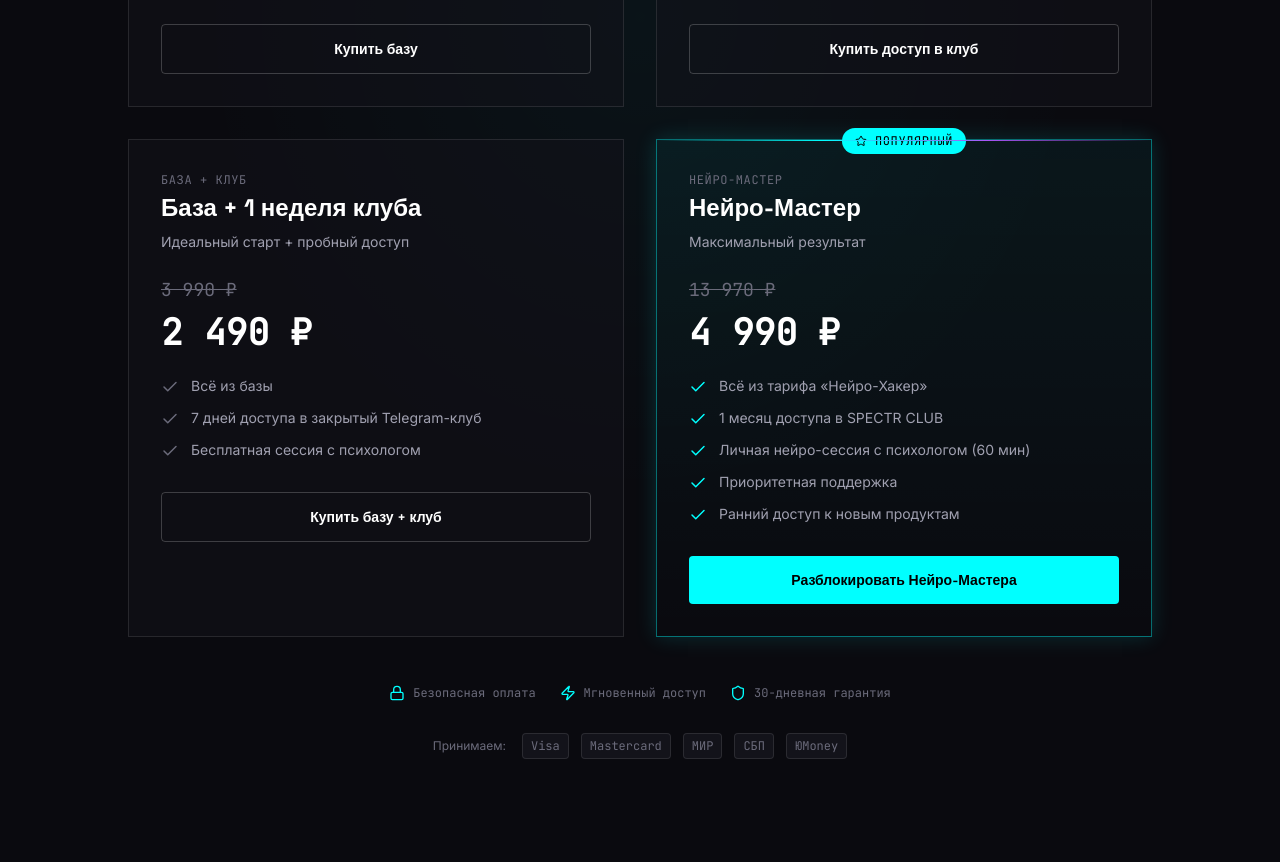
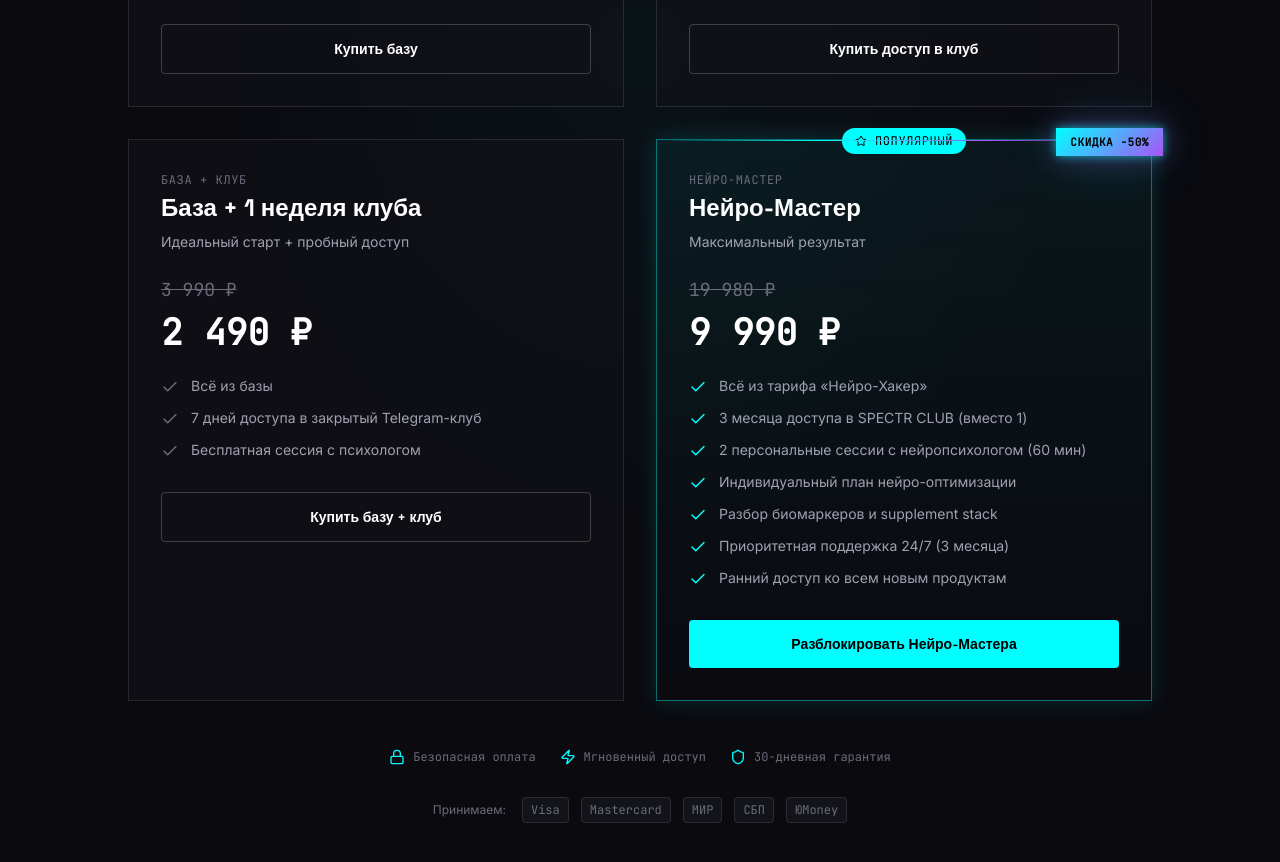
Before and after one commit to MIlkoss77/spectrmind.ru, a React (Vite) app: page / in a window 1280 px wide. Shown: the part 4980-5842 px from the top of the page. Built offline with nearby package versions, Linux system fonts and the light colour scheme.

Commit message:
feat: update Neuro-Master pricing card with 50% discount and neon glow badge

```diff
--- a/src/sections/Pricing.tsx
+++ b/src/sections/Pricing.tsx
@@ -56,16 +56,18 @@
   {
     name: 'Нейро-Мастер',
     nameEn: 'НЕЙРО-МАСТЕР',
-    price: '4 990',
-    oldPrice: '13 970',
+    price: '9 990',
+    oldPrice: '19 980',
     period: '',
     description: 'Максимальный результат',
     features: [
       'Всё из тарифа «Нейро-Хакер»',
-      '1 месяц доступа в SPECTR CLUB',
-      'Личная нейро-сессия с психологом (60 мин)',
-      'Приоритетная поддержка',
-      'Ранний доступ к новым продуктам',
+      '3 месяца доступа в SPECTR CLUB (вместо 1)',
+      '2 персональные сессии с нейропсихологом (60 мин)',
+      'Индивидуальный план нейро-оптимизации',
+      'Разбор биомаркеров и supplement stack',
+      'Приоритетная поддержка 24/7 (3 месяца)',
+      'Ранний доступ ко всем новым продуктам',
     ],
     cta: 'Разблокировать Нейро-Мастера',
     popular: true,
@@ -231,6 +233,27 @@
                 </div>
               )}
 
+              {/* Neon Glow Discount Badge */}
+              {tier.popular && (
+                <div
+                  className="absolute -top-3 -right-3"
+                  style={{
+                    background: 'linear-gradient(135deg, #00FFFF, #A855F7)',
+                    color: '#000',
+                    fontFamily: '"JetBrains Mono", monospace',
+                    fontSize: '11px',
+                    fontWeight: 700,
+                    padding: '6px 14px',
+                    letterSpacing: '0.05em',
+                    boxShadow: '0 0 10px rgba(0, 255, 255, 0.6), 0 0 30px rgba(168, 85, 247, 0.4), 0 0 60px rgba(0, 255, 255, 0.2)',
+                    animation: 'neon-pulse 2s ease-in-out infinite',
+                    zIndex: 10,
+                  }}
+                >
+                  СКИДКА −50%
+                </div>
+              )}
+
               {/* Glowing top border for popular */}
               {tier.popular && (
                 <div
--- a/tailwind.config.js
+++ b/tailwind.config.js
@@ -87,6 +87,14 @@
           "0%,70%,100%": { opacity: "1" },
           "20%,50%": { opacity: "0" },
         },
+        "neon-pulse": {
+          "0%, 100%": {
+            boxShadow: "0 0 10px rgba(0, 255, 255, 0.6), 0 0 30px rgba(168, 85, 247, 0.4), 0 0 60px rgba(0, 255, 255, 0.2)",
+          },
+          "50%": {
+            boxShadow: "0 0 20px rgba(0, 255, 255, 0.9), 0 0 50px rgba(168, 85, 247, 0.7), 0 0 90px rgba(0, 255, 255, 0.4)",
+          },
+        },
         "pulse-glow": {
           "0%, 100%": { opacity: "0.4" },
           "50%": { opacity: "1" },
```
